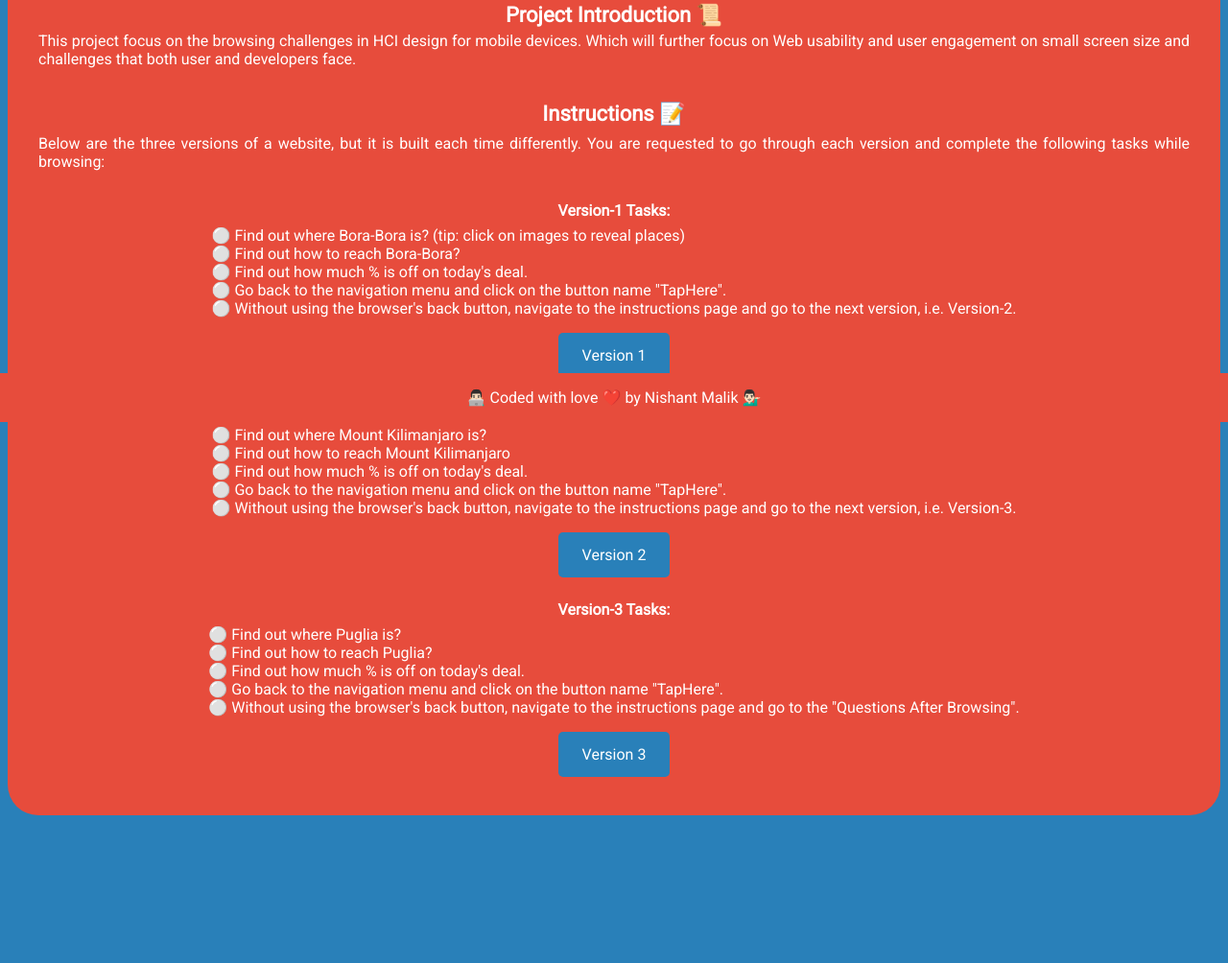
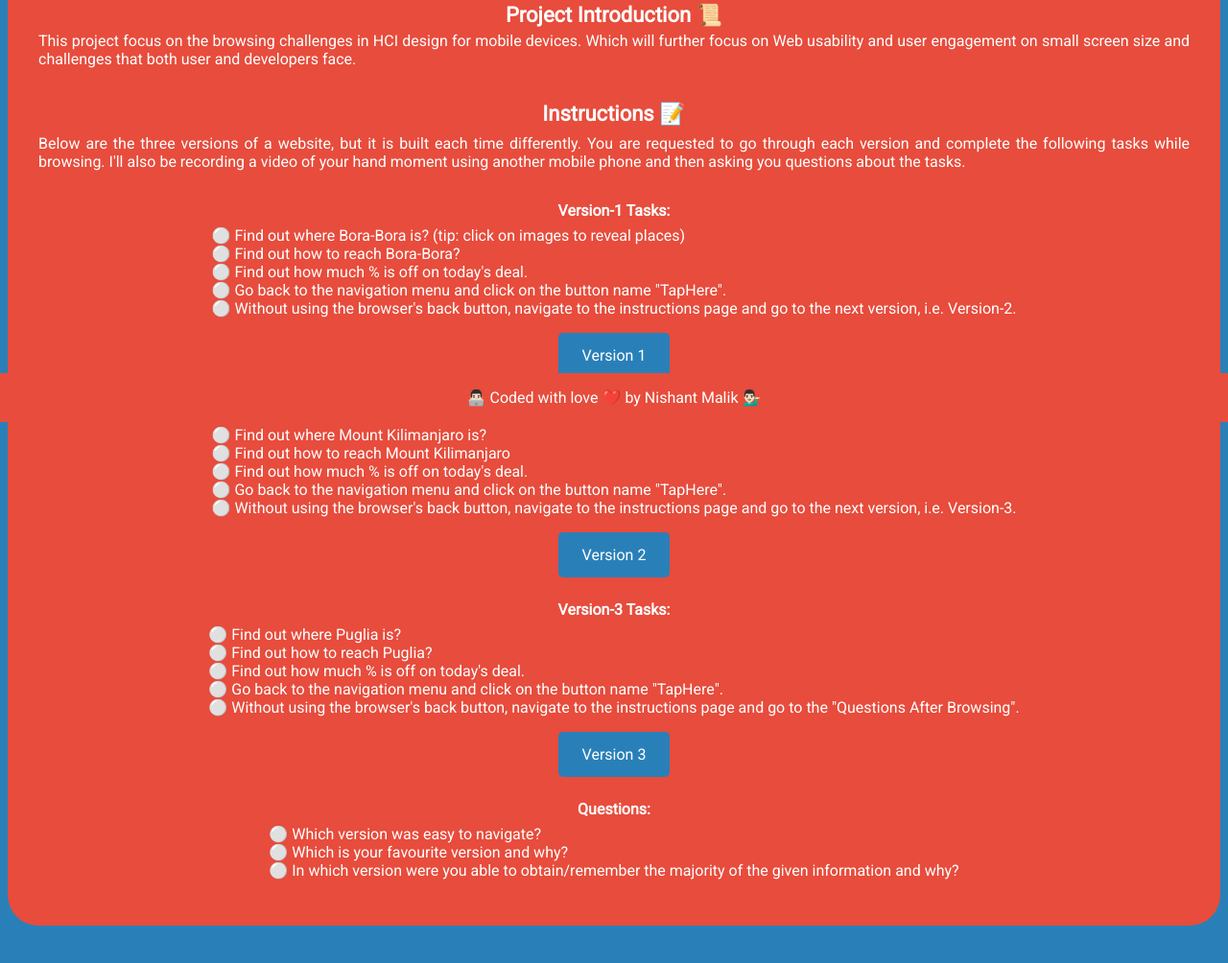
Before and after one commit to nishantmalik20/projectHCI, a plain HTML site: page index.html in a window 1280 px wide. Shown: the part 360-1364 px from the top of the page at 96% size. Drawn offline with Linux system fonts and the light colour scheme.

Commit message:
instructions updated about video

```diff
--- a/index.html
+++ b/index.html
@@ -12,7 +12,7 @@
         <h1>Project Introduction 📜</h1>
         <p>This project focus on the browsing challenges in HCI design for mobile devices. Which will further focus on Web usability and user engagement on small screen size and challenges that both user and developers face.</p>
         <h2>Instructions 📝</h2>
-        <p>Below are the three versions of a website, but it is built each time differently. You are requested to go through each version and complete the following tasks while browsing:
+        <p>Below are the three versions of a website, but it is built each time differently. You are requested to go through each version and complete the following tasks while browsing. I'll also be recording a video of your hand moment using another mobile phone and then asking you questions about the tasks.
         </p>
         <!-- version-1 -->
         <h3>Version-1 Tasks:</h3>
@@ -26,6 +26,10 @@
         <h3>Version-3 Tasks:</h3>
         <p>⚪️ Find out where Puglia is?<br>⚪️ Find out how to reach Puglia?<br>⚪️ Find out how much % is off on today's deal. <br>⚪️ Go back to the navigation menu and click on the button name "TapHere". <br>⚪️ Without using the browser's back button, navigate to the instructions page and go to the "Questions After Browsing".</p>
         <a href="version3.html">Version 3</a>
+        <!-- version-3 -->
+        <h3>Questions:</h3>
+        <p>⚪️ Which version was easy to navigate?<br>⚪️ Which is your favourite version and why?<br>⚪️ In which version were you able to obtain/remember the majority of the given information and why?</p>
+
 
     </div>
     <footer>
```
